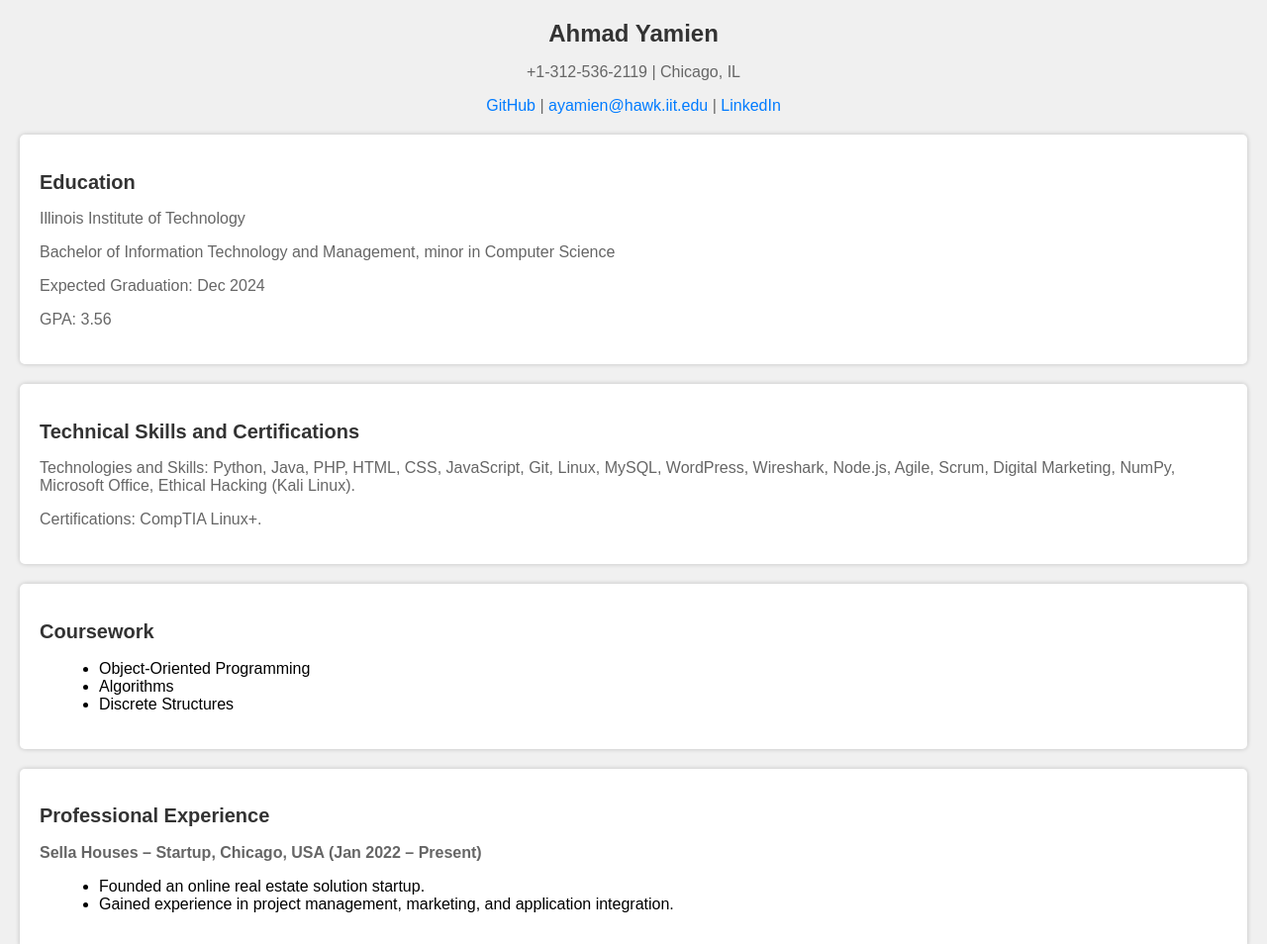
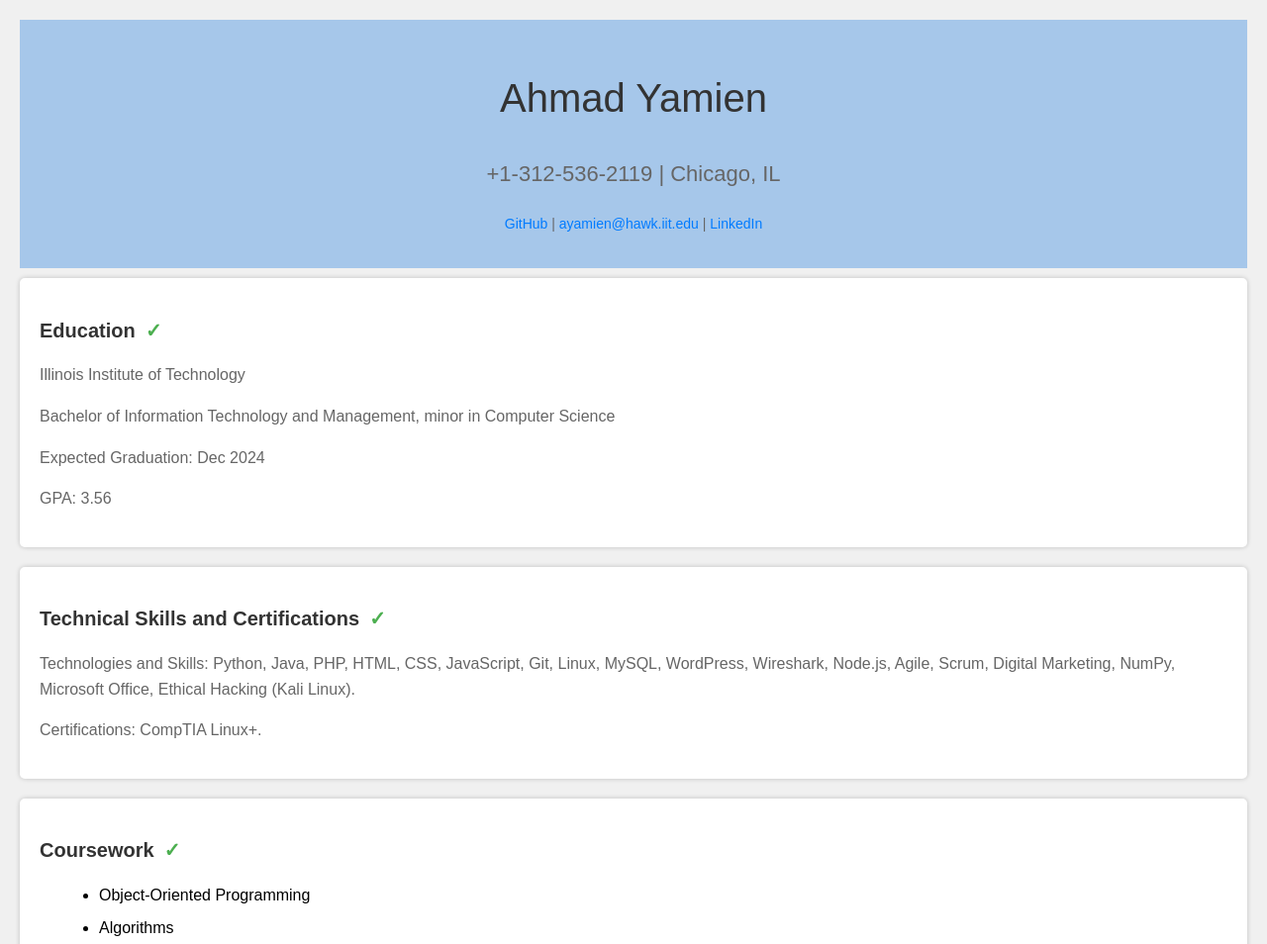
Before and after one commit to Ch-ahmad/ITMD441, a plain HTML site: page index.html in a window 1280 px wide. Shown: the top 954 px of the page at 99% size. Drawn offline with Linux system fonts and the light colour scheme.

Commit message:
Improved CSS

```diff
--- a/index.html
+++ b/index.html
@@ -10,7 +10,7 @@
     <header>
         <h1>Ahmad Yamien</h1>
         <p>+1-312-536-2119 | Chicago, IL</p>
-        <p><a href="https://github.com/Ch-ahmad">GitHub</a> | <a href="mailto:ayamien@hawk.iit.edu">ayamien@hawk.iit.edu</a> | <a href="https://linkedin.com/in/yourlinkedinprofile">LinkedIn</a></p>
+        <p><a href="https://github.com/Ch-ahmad">GitHub</a> | <a href="mailto:ayamien@hawk.iit.edu">ayamien@hawk.iit.edu</a> | <a href="https://www.linkedin.com/in/ahmadyamien/">LinkedIn</a></p>
     </header>
 
     <section>
@@ -33,7 +33,7 @@
             <li>Object-Oriented Programming</li>
             <li>Algorithms</li>
             <li>Discrete Structures</li>
-            <!-- Add the rest of your coursework here -->
+
         </ul>
     </section>
 
@@ -43,9 +43,9 @@
         <ul>
             <li>Founded an online real estate solution startup.</li>
             <li>Gained experience in project management, marketing, and application integration.</li>
-            <!-- Add more details about your professional experience here -->
+            <
         </ul>
-        <!-- Repeat this section for other professional experiences -->
+
     </section>
 
     <section>
@@ -54,7 +54,7 @@
             <li>Notepad</li>
             <li>Meetable - employee tracking solution</li>
             <li>E-Commerce Website – Developed using HTML, CSS, and JavaScript</li>
-            <!-- Add the rest of your projects here -->
+
         </ul>
     </section>
 
@@ -63,7 +63,7 @@
         <ul>
             <li>Selected Among top 50 startup ideas at "Startup Hero" Dubai</li>
             <li>Dean's List at Illinois Institute of Technology – Fall 2020, Summer 2020, Spring 2021, Spring 2023</li>
-            <!-- Add your other achievements and awards here -->
+
         </ul>
     </section>
 
@@ -73,7 +73,7 @@
             <li>SOS Village (Old age & Orphanage home) – Digital Marketing Volunteer</li>
             <li>Member - Muslim Student Association at Illinois Institute of Technology</li>
             <li>Under 18 Basketball team player.</li>
-            <!-- Add your other leadership and extracurricular activities here -->
+
         </ul>
     </section>
 </body>
--- a/style.css
+++ b/style.css
@@ -25,11 +25,25 @@ a {
     color: #007BFF;
 }
 
+/* _____________________________ */
+
+
+
 /* Header Styles */
 header {
     text-align: center;
-    margin-bottom: 20px;
+    margin-bottom: 10px;
 }
+header h1 {
+    font-size: 30pt;
+    font-weight: 100;
+    font-family:fantasy;
+}
+
+header p:nth-child(2) {
+    font-size: 22px;
+}
+
 
 /* Section Styles */
 section {
@@ -52,3 +66,75 @@ footer {
     margin-top: 20px;
     color: #888;
 }
+
+
+/* Global Styles */
+body {
+    /* ... (existing styles) */
+    line-height: 1.6;
+}
+
+/* Header Styles */
+header {
+    /* ... (existing styles) */
+    background-color: #a6c7ea;
+    color: #fff;
+    padding: 20px;
+}
+
+h1 {
+    /* ... (existing styles) */
+    font-weight: bold;
+}
+
+/* Section Styles */
+section {
+    /* ... (existing styles) */
+    transition: transform 0.5s;
+}
+
+section:hover {
+    transform: scale(1.02); /* Enlarge the section slightly on hover */
+}
+
+/* List Styles */
+ul {
+    /* ... (existing styles) */
+    padding-left: 40px; /* Increase the left padding for the list */
+}
+
+/* Footer Styles */
+footer {
+    /* ... (existing styles) */
+    font-size: 14px;
+    background-color: #333;
+    padding: 10px;
+}
+
+/* Link Styles */
+a:hover {
+    text-decoration: underline; /* Underline links on hover */
+}
+
+/* Add a border to images */
+img {
+    border: 1px solid #ddd;
+}
+
+/* Style project and achievement list items */
+section ul li {
+    margin-bottom: 8px; /* Add space between list items */
+}
+
+/* Style achievement list items with a checkmark icon */
+section h2:after {
+    content: "\2713"; /* Unicode checkmark symbol */
+    color: #4CAF50;
+    margin-left: 10px;
+}
+
+/* Style the contact information paragraph */
+header p {
+    font-size: 14px;
+    margin-top: 5px;
+}
```
